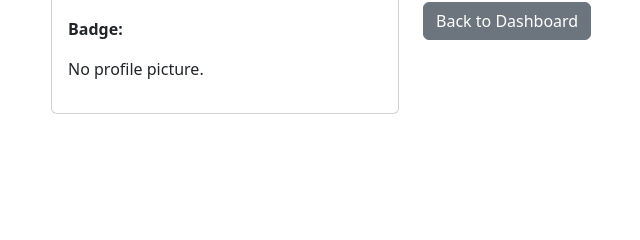
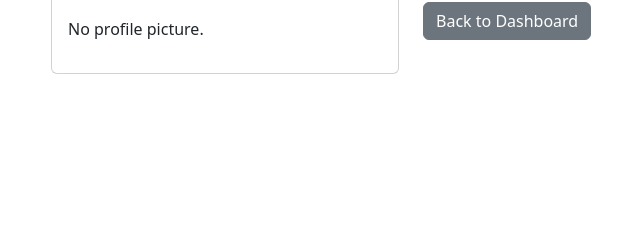
Before and after one commit to 1155-boni/Hopecare, a Django app: template accounts/templates/accounts/preview_student.html in a window 1280 px wide. Shown: the part 238-478 px from the top of the page, without its empty margins (43-683 px from the left). Run offline with Django 5.2, Linux system fonts and the light colour scheme; tables that the repository leaves empty hold one stand-in row (values such as "Sample post"); the template is opened without the code that fills it: values that come from a table or form of the project are taken from there, most other values are stand-ins (such as "Sample title", 1, 10 or a date in 2020).

Commit message:
Remove badge display from student profile preview

```diff
--- a/accounts/templates/accounts/preview_student.html
+++ b/accounts/templates/accounts/preview_student.html
@@ -12,7 +12,6 @@
                         <h5 class="card-title">Profile Information</h5>
                         <p><strong>Email:</strong> {{ student.email }}</p>
                         <p><strong>Role:</strong> {{ student.role|title }}</p>
-                        <p><strong>Badge:</strong> {{ student.badge|title }}</p>
                         {% if student.profile_picture %}
                             <img src="{{ student.profile_picture.url }}" alt="Profile Picture" class="img-thumbnail" style="width: 150px;">
                         {% else %}
```
